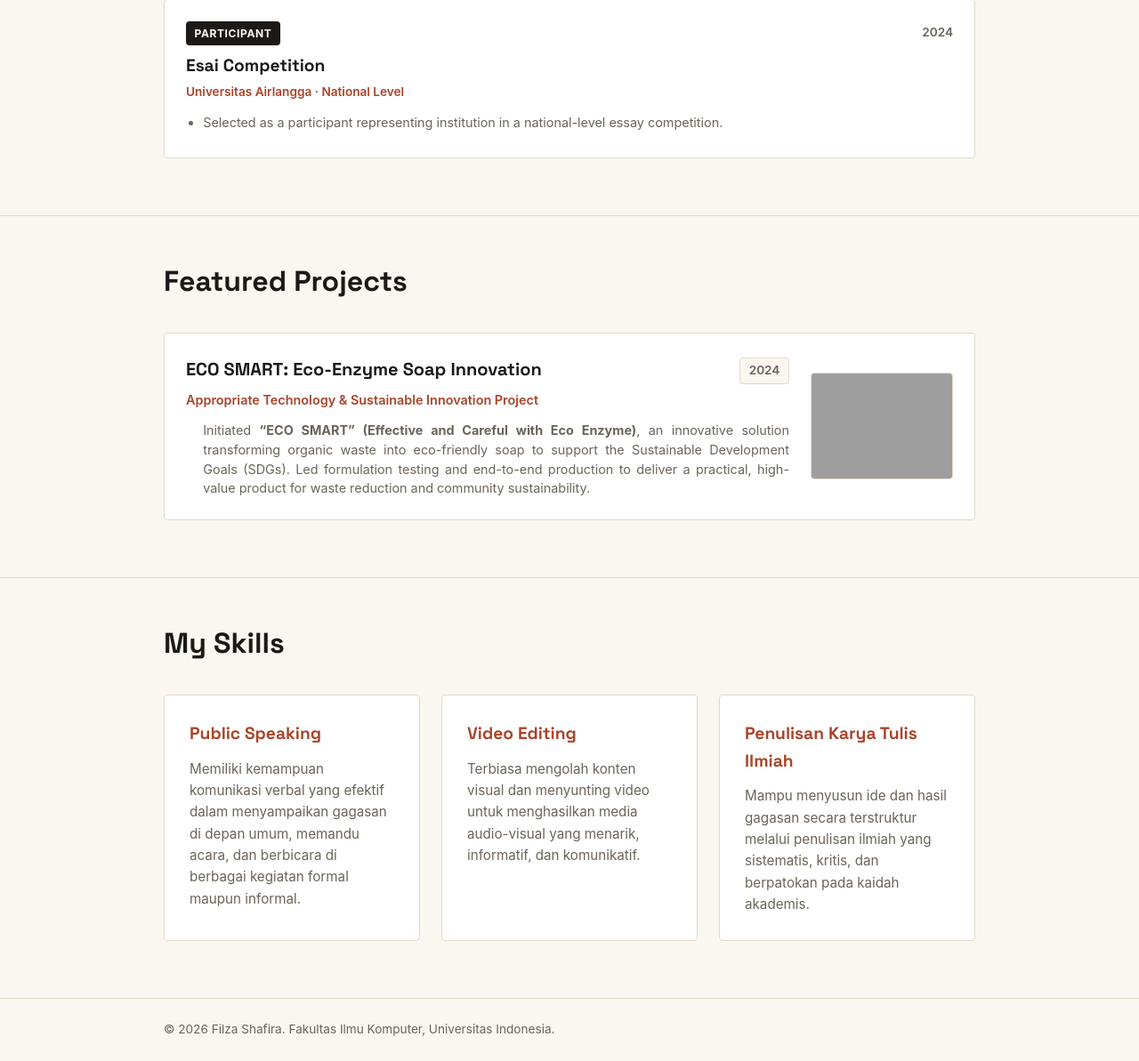
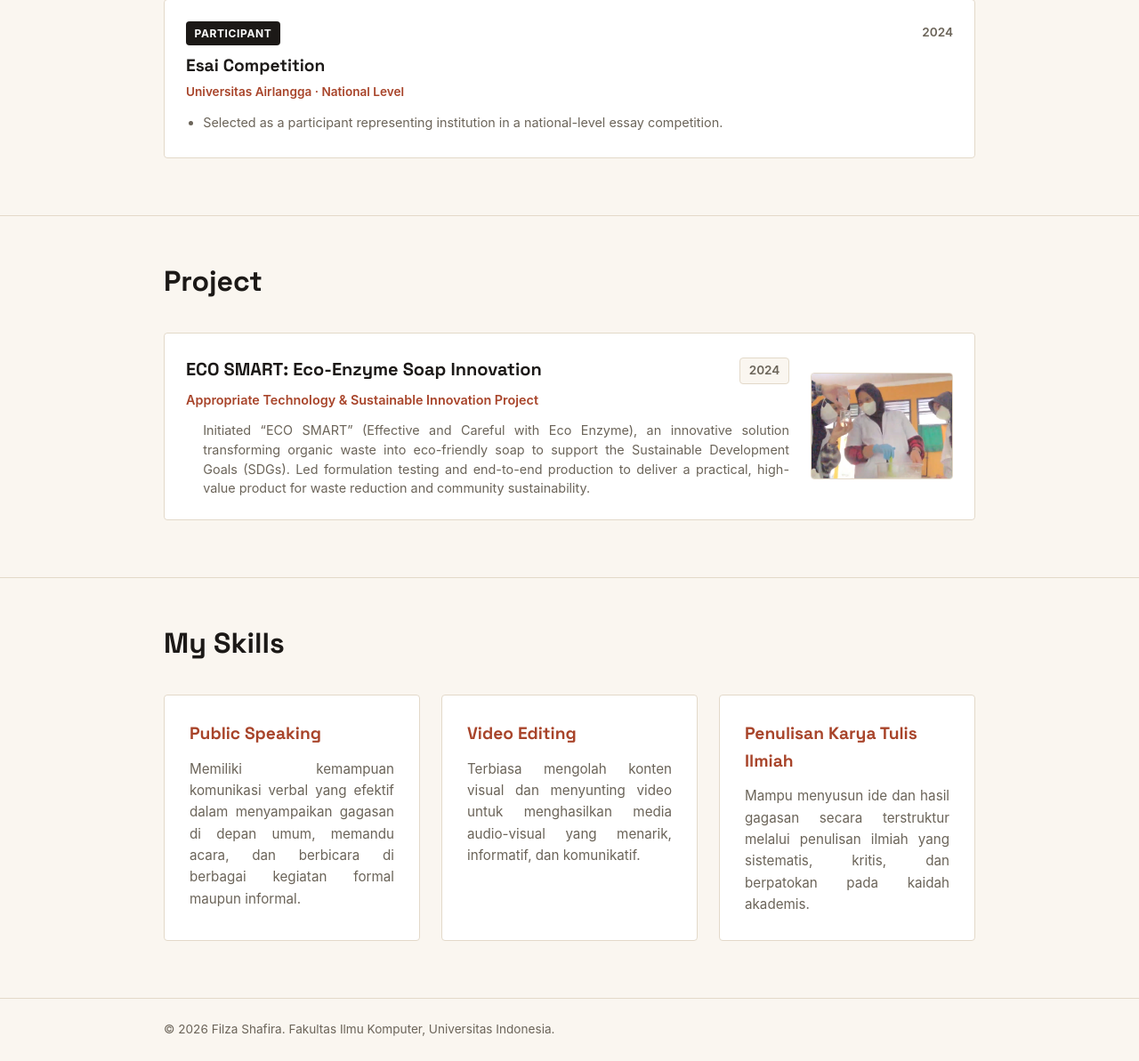
Before and after one commit to filzashafira/myportofolio, a Django app: page / in a window 1280 px wide. Shown: the part 3733-4926 px from the top of the page at 89% size. Run offline with Django 5.2, Linux system fonts and the light colour scheme; grey boxes are pictures that could not be loaded.

Commit message:
feat: Menambahkan section Project beserta Foto

```diff
--- a/static/css/style.css
+++ b/static/css/style.css
@@ -257,6 +257,7 @@ h1, .brand {
     color: var(--text-muted);
     font-size: 0.95rem;
     line-height: 1.6;
+    text-align: justify;
 }
 
 @media (max-width: 600px) {
--- a/templates/index.html
+++ b/templates/index.html
@@ -268,7 +268,7 @@
 
         <section id="projects" class="skills-section">
             <div class="container">
-                <h2>Featured Projects</h2>
+                <h2>Project</h2>
                 <div class="projects-list">
 
                     <article class="exp-card">
@@ -280,11 +280,11 @@
                                 </div>
                                 <p class="exp-org">Appropriate Technology & Sustainable Innovation Project</p>
                                 <p class="exp-desc" style="margin-top: 0.5rem; text-align: justify;">
-                                    Initiated <strong>“ECO SMART” (Effective and Careful with Eco Enzyme)</strong>, an innovative solution transforming organic waste into eco-friendly soap to support the Sustainable Development Goals (SDGs). Led formulation testing and end-to-end production to deliver a practical, high-value product for waste reduction and community sustainability.
+                                    Initiated “ECO SMART” (Effective and Careful with Eco Enzyme), an innovative solution transforming organic waste into eco-friendly soap to support the Sustainable Development Goals (SDGs). Led formulation testing and end-to-end production to deliver a practical, high-value product for waste reduction and community sustainability.
                                 </p>
                             </div>
                             <div class="exp-media">
-                                <img src="/static/img/project-ecosmart.jpg" alt="ECO SMART Project Documentation" class="exp-img">
+                                <img src="/static/img/project.png" alt="ECO SMART Project Documentation" class="exp-img">
                             </div>
                         </div>
                     </article>
```
Also changed, not shown: static/img/project.png (added), 2 other files.
